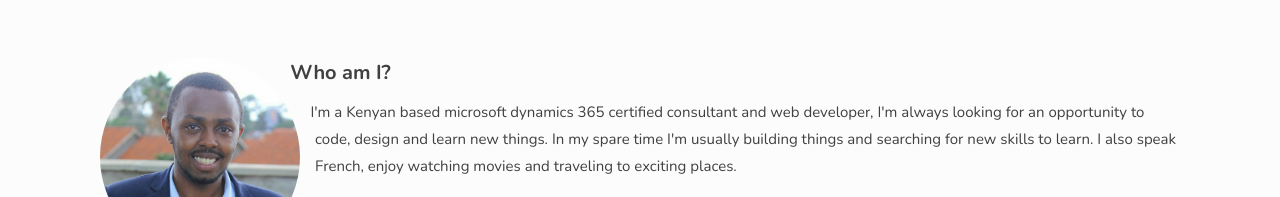
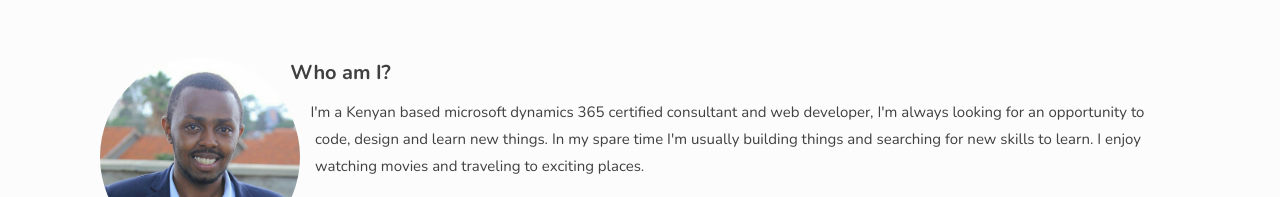
Before and after one commit to Chiuri254/Portfolio, a plain HTML site: page index.html in a window 1280 px wide. Shown: the part 1424-1621 px from the top of the page. Drawn offline with nearby package versions, Linux system fonts and the light colour scheme.

Commit message:
new change

```diff
--- a/index.html
+++ b/index.html
@@ -124,11 +124,11 @@
           <div class="profile__description">
             <h3 class="heading-terciary">Who am I?</h3>
             <p class="paragraph">
-              I'm a Kenyan based microsoft dynamics 365 certified consultant and web developer,
-               I'm always looking for an opportunity to code, design and learn new things.
-               In my spare time I'm usually building things and searching for new
-              skills to learn. I also speak French, enjoy watching movies and
-              traveling to exciting places.
+              I'm a Kenyan based microsoft dynamics 365 certified consultant and
+              web developer, I'm always looking for an opportunity to code,
+              design and learn new things. In my spare time I'm usually building
+              things and searching for new skills to learn. I enjoy watching
+              movies and traveling to exciting places.
             </p>
           </div>
           <div class="skills">
@@ -154,9 +154,6 @@
         <div class="flex-grid"></div>
       </section>
 
-
-
-
       <!-- Contact Section -->
 
       <header class="section-header">
@@ -175,13 +172,15 @@
             </div>
             <div class="form-side__content">
               <i class="fas fa-map-marker-alt"></i>
-              <span class="form-side__span"
-                >Nairobi, Kenya</span
-              >
+              <span class="form-side__span">Nairobi, Kenya</span>
             </div>
           </div>
           <div class="form">
-            <form id="contact-form" method="post" action="https://formspree.io/rashomyles@gmail.com">
+            <form
+              id="contact-form"
+              method="post"
+              action="https://formspree.io/rashomyles@gmail.com"
+            >
               <div class="form__group">
                 <input
                   name="name"
@@ -223,10 +222,14 @@
                   alt="User icon"
                   class="form__input-img"
                 />
-
               </div>
               <div class="form__group">
-                <input class="form__submit btn" type ="submit" class="form-control submit" value="SEND MESSAGE">/>
+                <input
+                  class="form__submit btn"
+                  type="submit"
+                  class="form-control submit"
+                  value="SEND MESSAGE"
+                />/>
               </div>
             </form>
           </div>
@@ -263,12 +266,10 @@
             >
               <i class="fab fa-linkedin-in"></i>
             </a>
-
           </div>
         </div>
       </div>
     </footer>
     <script src="script.js"></script>
-
   </body>
 </html>
```
Lines whose indentation alone changed are shown as unchanged.
